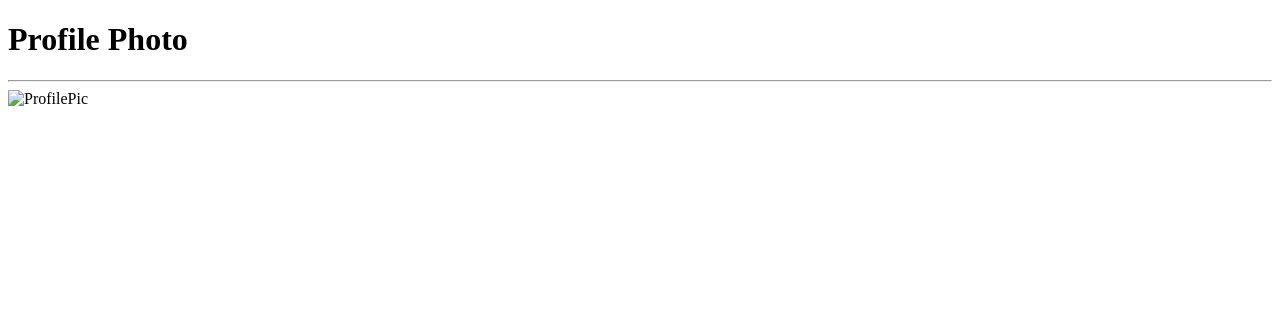
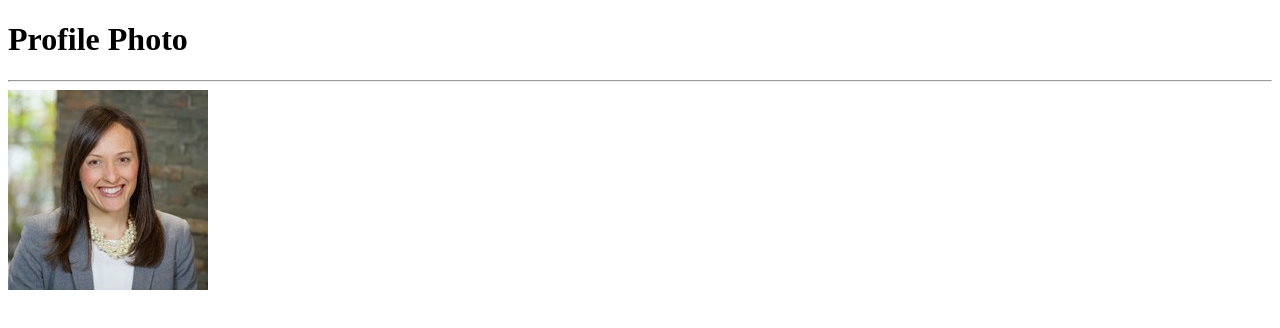
Before and after one commit to kmconnors/kmconnors.github.io, a plain HTML site: page index.html in a window 1280 px wide. Drawn offline with Linux system fonts and the light colour scheme.

Commit message:
Updated Photo Path

```diff
--- a/index.html
+++ b/index.html
@@ -9,7 +9,7 @@
 
 <h1>Profile Photo</h1>
   <hr>
-<img width="400" height="200"  src="./ProfilePhotoKC.jpg" alt="ProfilePic">
+<img src="./ProfilePhoto KC.jpg" alt="ProfilePic">
 
 </body>
 
```
